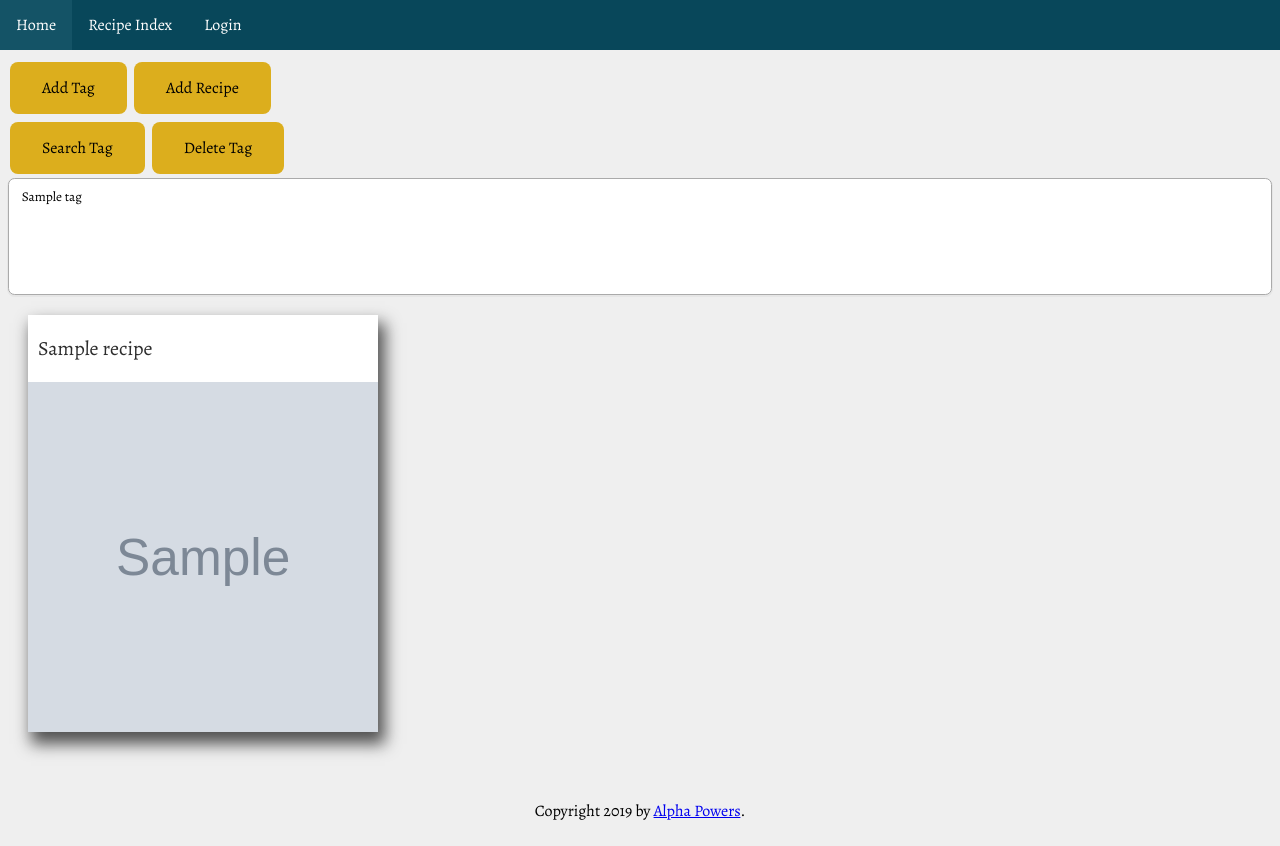
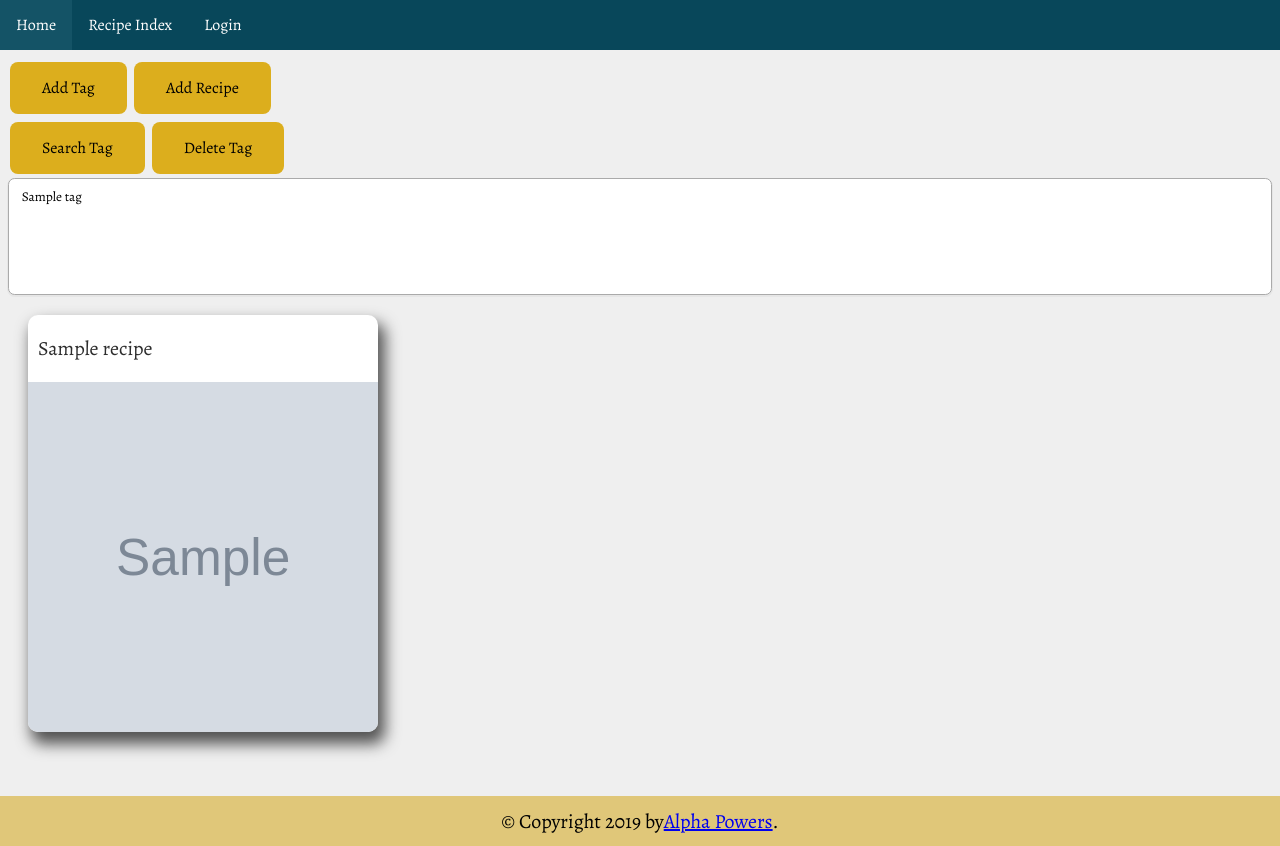
Before and after one commit to ShatteredArrow/homechef, a Flask app: page /recipe_index in a window 1280 px wide. Before the commit the page ends 820 px from the top, so only its background shows below. Run offline with Flask 2, Linux system fonts and the light colour scheme; a user stored in the database is signed in; tables that the repository leaves empty hold one stand-in row (values such as "Sample post"); grey boxes marked "Sample" are stand-in pictures; some libraries are stand-ins or nearby versions; some web fonts are replaced.

Commit message:
Fixed footer, made lots of changes that might have broken other things

```diff
--- a/app/static/css/base.css
+++ b/app/static/css/base.css
@@ -19,18 +19,19 @@ p {
 
 body {
     background-color: #efefef;
-    margin: 0px;
-    position: relative;
+    height: 100%;
+    margin:0px;
 }
 
 .content_container {
     margin: 8px;
+    min-height: calc(100vh - 70px);
 }
 
-.page-container {
+/* .page-container {
     position: relative;
-    min-height: 100vh;
-}
+    min-height: 20px;
+} */
 .navbar {
     width:100%;
 }
@@ -60,13 +61,7 @@ body {
     color: white;
 }
 
-/* footer not working */
-footer {
-   /* background-color: var(--light_yellow); */
-    text-align: center;
-    width: 100%;
-    height: 2.5rem;
-}
+
 
 .button {
     background-color: var(--yellow);
@@ -149,3 +144,15 @@ text-decoration: none;
     background-color: rgb(0,0,0); /* Fallback color */
     background-color: rgba(0,0,0,0.4); /* Black w/ opacity */
   }
+
+  /* footer not working */
+footer {
+    background-color: var(--light_yellow);
+     text-align: center;
+     width: 100%;
+     height: 50px;
+     font-size: 20px;
+     display:flex;
+     align-items: center;
+     justify-content: center;
+ }
--- a/app/static/css/recipe_index.css
+++ b/app/static/css/recipe_index.css
@@ -70,10 +70,11 @@ select:focus {
 }
 
 .recipe {
-    float: left;
+    display:inline-block;
     margin: 20px;
     box-shadow: 5px 10px 15px 2px #525252;
     background-color: white;
+    border-radius: 10px;
 }
 
 .recipe_title a{
@@ -91,6 +92,7 @@ select:focus {
     padding-left: 10px;
 }
 
+
 .recipe_title{
     width: 300px;
 
@@ -100,10 +102,14 @@ select:focus {
     width: 350px;
     height: 350px;
     overflow: hidden;
+    border-bottom-left-radius: inherit;
+    border-bottom-right-radius: inherit;
+
  }
 
 .portrait{
     position: absolute;
+
     max-width: 100%;
     width: 100%;
     height: auto;
@@ -114,6 +120,7 @@ select:focus {
 
 .landscape {
     position: absolute;
+
     max-height: 100%;
     height: 100%;
     width: auto;
@@ -161,7 +168,3 @@ select:focus {
     text-decoration: none;
     cursor: pointer;
   }
-  iframe{
-      width: 100%;
-      height:100%;
-  }
--- a/app/templates/base.html
+++ b/app/templates/base.html
@@ -18,7 +18,7 @@
 </head>
 
 <body>
-    <div class="page-container">
+
     <div class="navbar">
         <ul>
             <li><a class="active" href="{{ url_for('index') }}">Home</a></li>
@@ -26,12 +26,7 @@
             <li><a class="active" href="{{ url_for('login') }}">Login</a></li>
         </ul>
     </div>
-        <div class="content_container">
-            {% block content %}{% endblock %}
-        </div>
-    </div>
-    <footer>
-        Copyright 2019 by <a href="#">Alpha Powers</a>.
-    </footer>
+    <div class="content_container">{% block content %}{% endblock %} </div>
+    <footer>&copy; Copyright 2019 by <a href="#">Alpha Powers</a>.</footer>
 </body>
 </html>
--- a/app/templates/recipe_index.html
+++ b/app/templates/recipe_index.html
@@ -24,7 +24,7 @@
         {{ form.tags(size = 5) }}
     </div>
 </form>
-
+<div class="recipe-items">
     {% if recipes %}
     {% for recipe in recipes %}
     <div class=recipe>
@@ -41,6 +41,8 @@
     </div>
     {% endfor %}
     {% endif %}
+</div>
+
 
 <script type="text/javascript" src="{{ url_for('static', filename='js/modal.js') }}"></script>
 <script>
```
Lines whose indentation alone changed are shown as unchanged.
